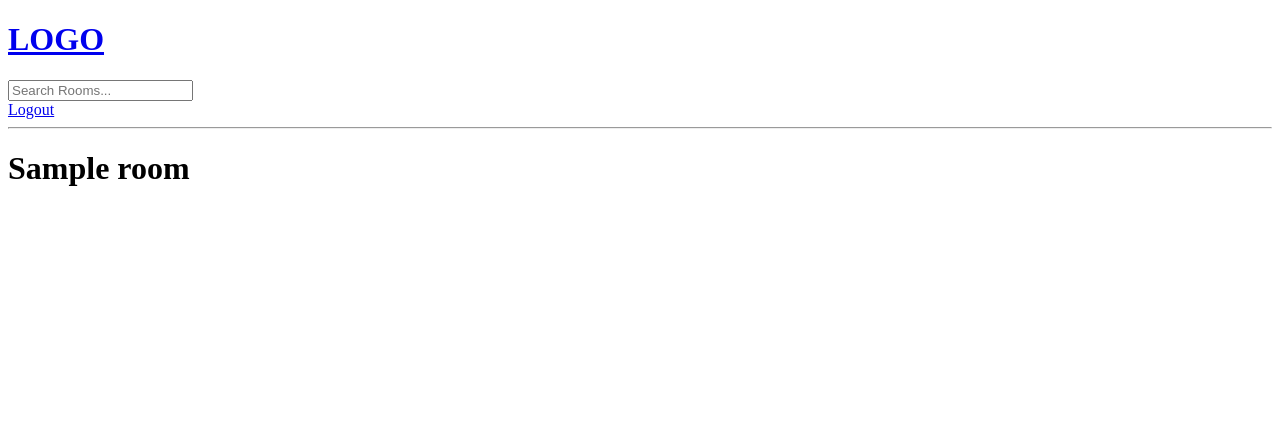
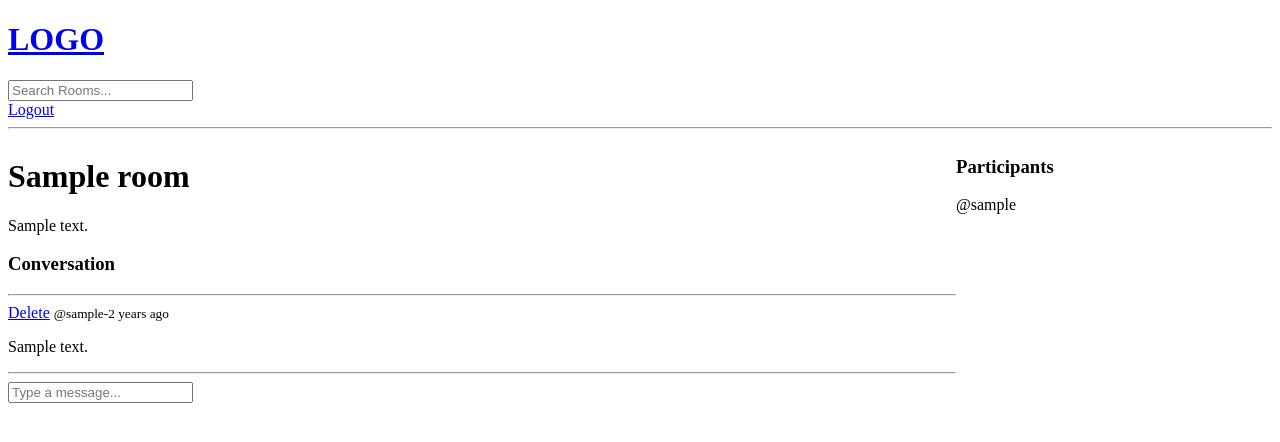
Before and after one commit to George-Kibe/django-discord-clone, a Django app: page /room/1/ in a window 1280 px wide. Shown: the top 442 px of the page. Run offline with Django 4.2, Linux system fonts and the light colour scheme; a user stored in the database is signed in; tables that the repository leaves empty hold one stand-in row (values such as "Sample post").

Commit message:
Created components to allow reusing

```diff
--- a/base/models.py
+++ b/base/models.py
@@ -13,7 +13,7 @@ class Room(models.Model):
     topic = models.ForeignKey(Topic, on_delete=models.SET_NULL, null=True)
     name = models.CharField(max_length=200)
     description = models.TextField(null=True, blank=True)
-    #participants =
+    participants = models.ManyToManyField(User, related_name='participants', blank=True)
     created = models.DateTimeField(auto_now_add=True) #one initial timestamp
     updated = models.DateTimeField(auto_now=True) #frequent timestamps
 
--- /dev/null
+++ b/base/templates/base/profile.html
@@ -0,0 +1,3 @@
+{% extends 'base/layout.html' %}
+
+{% comment %} 3hrs 45 mins {% endcomment %}
--- a/base/templates/base/room.html
+++ b/base/templates/base/room.html
@@ -2,5 +2,52 @@
 
 
 {% block content%}
-<h1>{{room.name}}</h1>
+<style>
+    .room-container{
+        display:grid;
+        grid-template-columns: 3fr 1fr;
+    }
+</style>
+
+
+<div class="room-container">
+    <div>
+        <h1>{{room.name}}</h1>
+        <p>{{room.description}}</p>
+        <div class="comment-wrapper">
+            <h3>Conversation</h3>
+            <hr>
+
+            {% for message in room_messages %}
+                <div>
+                    {% if request.user == message.user %}
+                    <a href="{% url 'delete_message' message.id %}">Delete</a>
+                    {% endif %}
+
+                    <small>@{{message.user}}-{{message.created | timesince}} ago</small>
+                    <p>{{message.body}}</p>
+                    <hr>
+                </div>
+            {% endfor %}
+        </div>
+
+        {% if request.user.is_authenticated %}
+        <div class="comment-form">
+            <form method="POST" action="">
+                {% csrf_token %}
+                <input type="text" name="body" placeholder="Type a message...">
+            </form>
+        </div>
+    </div>
+    <div>
+        <h3>Participants</h3>
+        {% for user in participants %}
+        <div>
+            <p>@{{user.username}}</p>
+        </div>
+        {% endfor %}
+    </div>
+</div>
+{% endif %}
+
 {% endblock content%}
--- a/base/urls.py
+++ b/base/urls.py
@@ -4,9 +4,13 @@ from . import views
 urlpatterns = [
     path('login/', views.login_page, name="login"),
     path('logout/', views.logout_user, name="logout"),
+    path('register/', views.register_user, name="register"),
+
     path('', views.home, name="home"),
     path('room/<str:pk>/', views.room, name="room"),
+
     path('create-room/', views.create_room, name="create_room"),
     path('update-room/<str:pk>/', views.update_room, name="update_room"),
     path('delete-room/<str:pk>/', views.delete_room, name="delete_room"),
+    path('delete-message/<str:pk>/', views.delete_message, name="delete_message"),
 ]
--- a/base/views.py
+++ b/base/views.py
@@ -2,10 +2,11 @@ from django.http import HttpResponse
 from django.shortcuts import render, redirect
 from django.contrib import messages
 from django.contrib.auth.decorators import login_required
+from django.contrib.auth.forms import UserCreationForm
 from django.contrib.auth.models import User
 from django.contrib.auth import authenticate, login, logout
 from django.db.models import Q
-from .models import Room, Topic
+from .models import Room, Topic, Message
 from .forms import RoomForm
 # Create your views here.
 # rooms = [
@@ -14,12 +15,13 @@ from .forms import RoomForm
 #     {'id':3, 'name':'Lets learn python Pivot tables, chart.js and apex charts'},
 # ]
 def login_page(request):
+    page='login'
     if request.user.is_authenticated:
         messages.success(request, "User is already Logged in")
         return redirect('home')
 
     if request.method == "POST":
-        username = request.POST.get('username')
+        username = request.POST.get('username').lower()
         password = request.POST.get('password')
 
         try:
@@ -34,11 +36,31 @@ def login_page(request):
         else:
             messages.error(request, 'Invalid Username or Password')
 
-    context = {}
+    context = {'page':page}
     return render(request, 'base/login_register.html', context)
+
 def logout_user(request):
     logout(request)
     return redirect('home')
+
+def register_user(request):
+    page="register"
+    form=UserCreationForm()
+    context={'page':page, 'form':form}
+    if request.method == 'POST':
+        form=UserCreationForm(request.POST)
+        if form.is_valid:
+            user=form.save(commit=False)
+            user.username=user.username.lower()
+            user.save()
+            login(request, user)
+            return redirect('home')
+        else:
+            messages.error(request, 'An error occured')
+            return render(request, 'base/login_register.html', context)
+
+    return render(request, 'base/login_register.html', context)
+
 
 def home(request):
     q=request.GET.get('q')
@@ -52,14 +74,31 @@ def home(request):
     )
     topics=Topic.objects.all()
     room_count=rooms.count()
+    room_messages = Message.objects.all().filter(
+        Q(room__topic__name__icontains=q)
+    ).order_by('-created')
 
-    context={'rooms':rooms, 'topics':topics, 'room_count':room_count}
+    context={'rooms':rooms, 'topics':topics, 'room_count':room_count, 'room_messages':room_messages}
     return render(request, 'base/home.html', context)
+
 
 def room(request, pk):
     room=Room.objects.get(id=pk)
-    context = {'room': room}
+    room_messages = room.message_set.all().order_by('-created') #get all room_messages related to this room
+    participants=room.participants.all()
+
+    if request.method == "POST":
+        message=Message.objects.create(
+            user=request.user,
+            room=room,
+            body=request.POST.get('body')
+        )
+        room.participants.add(request.user)
+        message.save()
+        return redirect('room', pk=room.id)
+    context = {'room': room, 'room_messages':room_messages, 'participants':participants}
     return render(request, 'base/room.html', context)
+
 
 @login_required(login_url='/login')
 def create_room(request):
@@ -90,6 +129,7 @@ def update_room(request, pk):
     context = {'form':form}
     return render(request, 'base/room_form.html', context)
 
+
 @login_required(login_url='/login')
 def delete_room(request, pk):
     room=Room.objects.get(id=pk)
@@ -101,3 +141,16 @@ def delete_room(request, pk):
         room.delete()
         return redirect('home')
     return render(request, 'base/delete.html', {'obj':room})
+
+
+@login_required(login_url='/login')
+def delete_message(request, pk):
+    message=Message.objects.get(id=pk)
+
+    if request.user != message.user:
+        return HttpResponse("You Do Not Have the Necessary Privileges!")
+
+    if request.method == "POST":
+        message.delete()
+        return redirect('home')
+    return render(request, 'base/delete.html', {'obj':message})
```
Also changed, not shown: base/templates/base/activity_component.html (added, +13 -0 lines), base/templates/base/feed_component.html (added, +13 -0 lines), base/templates/base/home.html (+6 -25 lines), base/templates/base/login_register.html (+17 -2 lines), base/migrations/0003_alter_room_options_room_participants.py (added), 1 other file.
